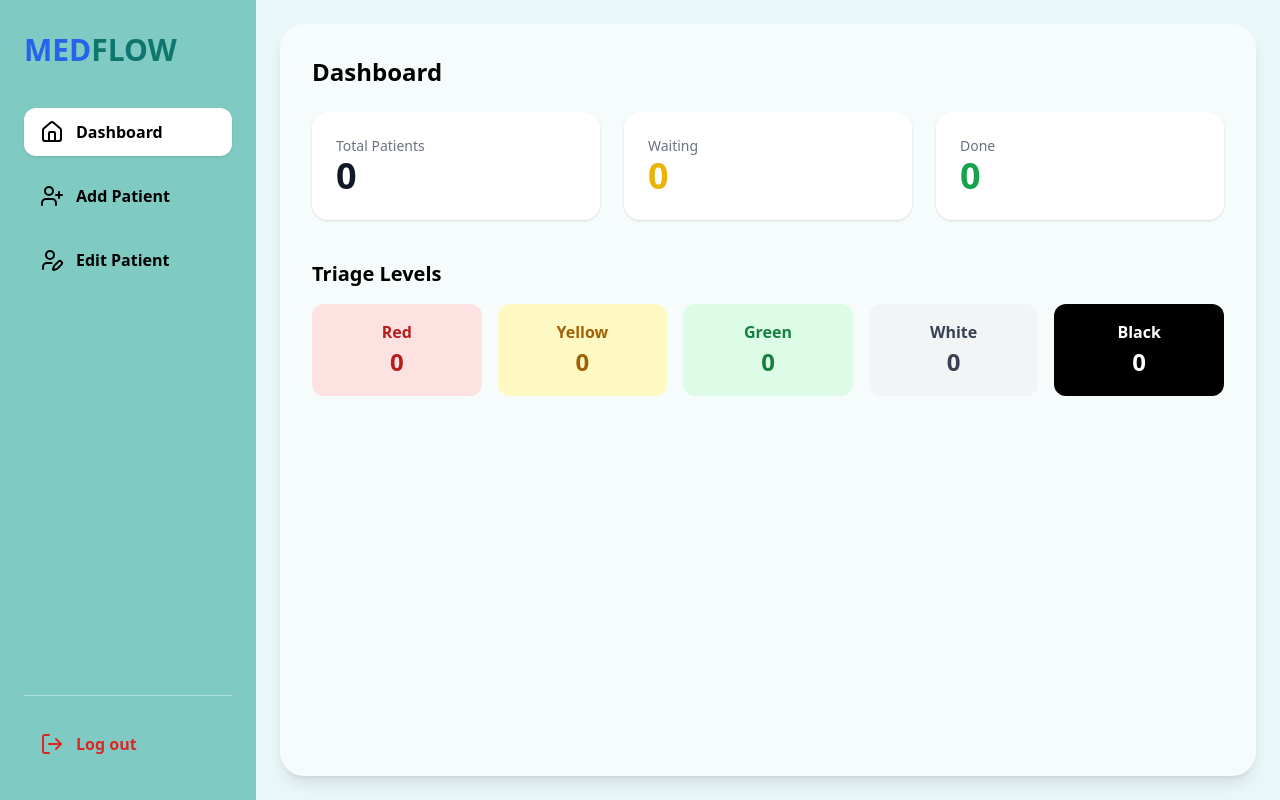
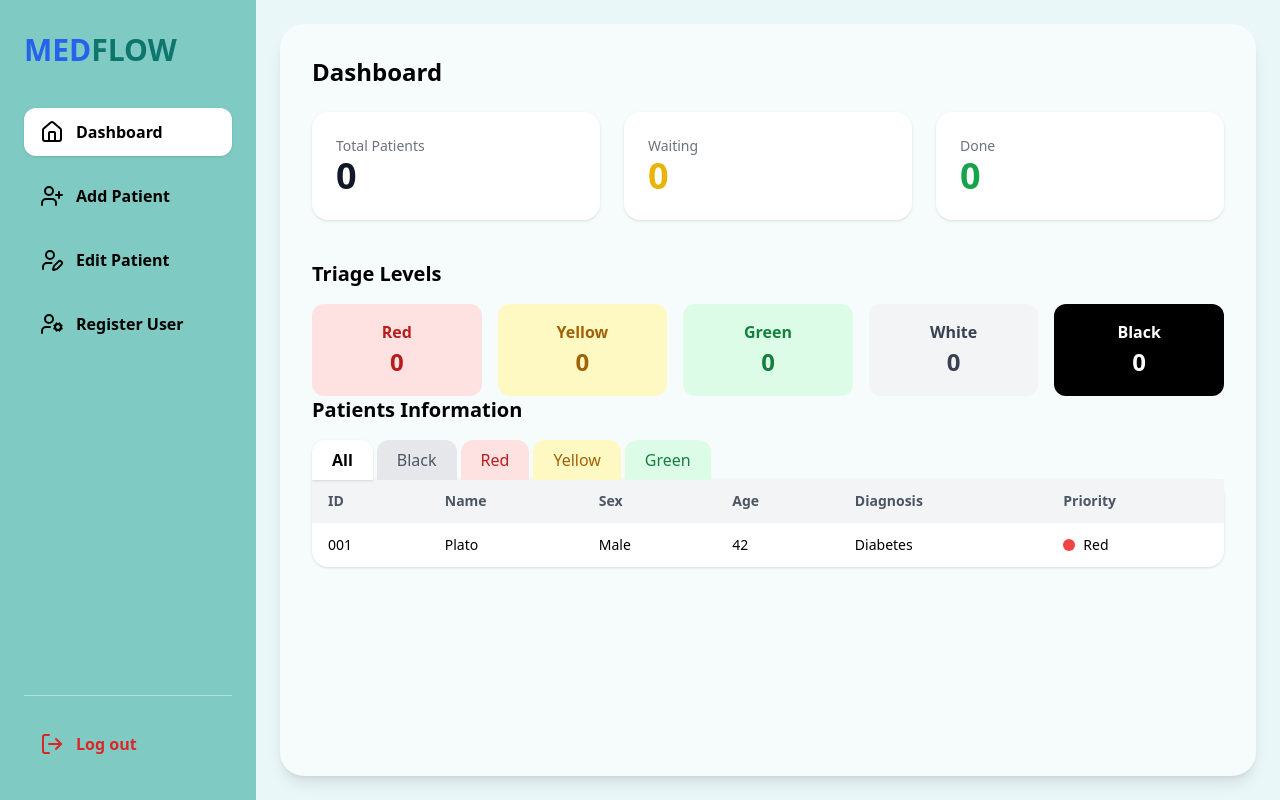
Before and after one commit to lils2409/Fake-docters, a Flask app: page /dashboard in a window 1280 px wide. Run offline with Flask 3, Linux system fonts and the light colour scheme; a user stored in the database is signed in; data that the repository does not hold is empty; some libraries are stand-ins or nearby versions.

Commit message:
dataforuser

```diff
--- a/app.py
+++ b/app.py
@@ -17,7 +17,7 @@
     id = db.Column(db.Integer, primary_key=True)
     username = db.Column(db.String(50), unique=True, nullable=False)
     password_hash = db.Column(db.String(200), nullable=False)
-
+    role = db.Column(db.String(10), nullable=False)
 
 class Patient(db.Model):
     id = db.Column(db.Integer, primary_key=True)
@@ -50,7 +50,8 @@
     if not User.query.filter_by(username="admin").first():
         admin = User(
             username="admin",
-            password_hash=generate_password_hash("admin123")
+            password_hash=generate_password_hash("admin123"),
+            role="admin"
         )
         db.session.add(admin)
         db.session.commit()
@@ -66,6 +67,7 @@
 
         if user and check_password_hash(user.password_hash, password):
             session["user_id"] = user.id
+            session["role"] = user.role
             return redirect("/dashboard")
         else:
             return render_template("login.html", error="Invalid username or password")
@@ -85,7 +87,7 @@
 def dashboard():
     if "user_id" not in session:
         return redirect("/")
-    return render_template("dashboard.html")
+    return render_template("dashboard.html", role=session.get("role"))
 
 
 # ================= ADD PATIENT =================
@@ -165,6 +167,30 @@
         "colors": colors
     })
 
+# ================= REGISTER =================
+@app.route("/register", methods=["GET", "POST"])
+def register():
+    if "user_id" not in session or session.get("role") != "admin":
+        return redirect("/dashboard")
+
+    if request.method == "POST":
+        username = request.form.get("username")
+        password = request.form.get("password")
+        role = request.form.get("role")
+
+        if User.query.filter_by(username=username).first():
+            return render_template("register.html", error="Username already exists")
+
+        user = User(
+            username=username,
+            password_hash=generate_password_hash(password),
+            role=role
+        )
+        db.session.add(user)
+        db.session.commit()
+        return redirect("/dashboard")
+
+    return render_template("register.html")
 
 # ================= RUN =================
 if __name__ == "__main__":
--- a/templates/dashboard.html
+++ b/templates/dashboard.html
@@ -63,6 +63,13 @@
             <i data-lucide="user-pen"></i> Edit Patient
         </button>
 
+        {% if role == "admin" %}
+        <button onclick="window.location.href='/register'"
+        class="nav-btn">
+        <i data-lucide="user-cog"></i> Register User
+        </button>
+        {% endif %}
+
     </nav>
 
     <div class="border-t border-white/40 my-6"></div>
@@ -107,6 +114,62 @@
         <div class="triage bg-gray-100 text-gray-700">White<br><span id="whiteCount">0</span></div>
         <div class="triage bg-black text-white">Black<br><span id="blackCount">0</span></div>
     </div>
+
+    <h3 class="text-xl font-semibold mb-4">Patients Information</h3>
+    <div class="flex items-end gap-1">
+      <div class="relative px-5 py-2 bg-white rounded-t-xl shadow font-semibold z-20">
+          All
+        </div>
+
+        <div class="relative px-5 py-2 bg-gray-200 rounded-t-xl text-gray-600 cursor-pointer">
+          Black
+        </div>
+
+        <div class="relative px-5 py-2 bg-red-100 rounded-t-xl text-red-700 cursor-pointer">
+          Red
+        </div>
+
+        <div class="relative px-5 py-2 bg-yellow-100 rounded-t-xl text-yellow-700 cursor-pointer">
+          Yellow
+        </div>
+
+        <div class="relative px-5 py-2 bg-green-100 rounded-t-xl text-green-700 cursor-pointer">
+          Green
+        </div>
+      </div>
+    </div>
+    <div class="bg-white rounded-b-2xl rounded-tr-2xl shadow -mt-px">
+      <table class="w-full text-sm">
+  <thead class="bg-gray-100 text-gray-600">
+    <tr>
+      <th class="px-4 py-3 text-left">ID</th>
+      <th class="px-4 py-3 text-left">Name</th>
+      <th class="px-4 py-3 text-left">Sex</th>
+      <th class="px-4 py-3 text-left">Age</th>
+      <th class="px-4 py-3 text-left">Diagnosis</th>
+      <th class="px-4 py-3 text-left">Priority</th>
+    </tr>
+  </thead>
+
+  <tbody class="divide-y">
+    <tr class="hover:bg-gray-50">
+      <td class="px-4 py-3">001</td>
+      <td class="px-4 py-3 font-medium">Plato</td>
+      <td class="px-4 py-3">Male</td>
+      <td class="px-4 py-3">42</td>
+      <td class="px-4 py-3">Diabetes</td>
+      <td class="px-4 py-3 flex items-center gap-2">
+        <span class="w-3 h-3 rounded-full bg-red-500"></span> Red
+      </td>
+    </tr>
+  </tbody>
+</table>
+</div>
+
+    </div>
+
+
+
 </div>
 
 <!-- ADD PATIENT -->
--- a/templates/register.html
+++ b/templates/register.html
@@ -12,8 +12,8 @@
 <h2 class="text-2xl font-bold mb-6">Register New User</h2>
 
 <form method="POST" class="space-y-4">
-<input name="username" placeholder="Username" class="w-full p-3 border rounded">
-<input name="password" type="password" placeholder="Password" class="w-full p-3 border rounded">
+<input name="username" placeholder="Username" required class="w-full p-3 border rounded">
+<input name="password" type="password" placeholder="Password" required class="w-full p-3 border rounded">
 
 <select name="role" class="w-full p-3 border rounded">
 <option value="staff">Staff</option>
```
Also changed, not shown: templates/dashboard3.html (renamed from templates/base.html, +0 -56 lines), instance/patients.db, 1 other file.
